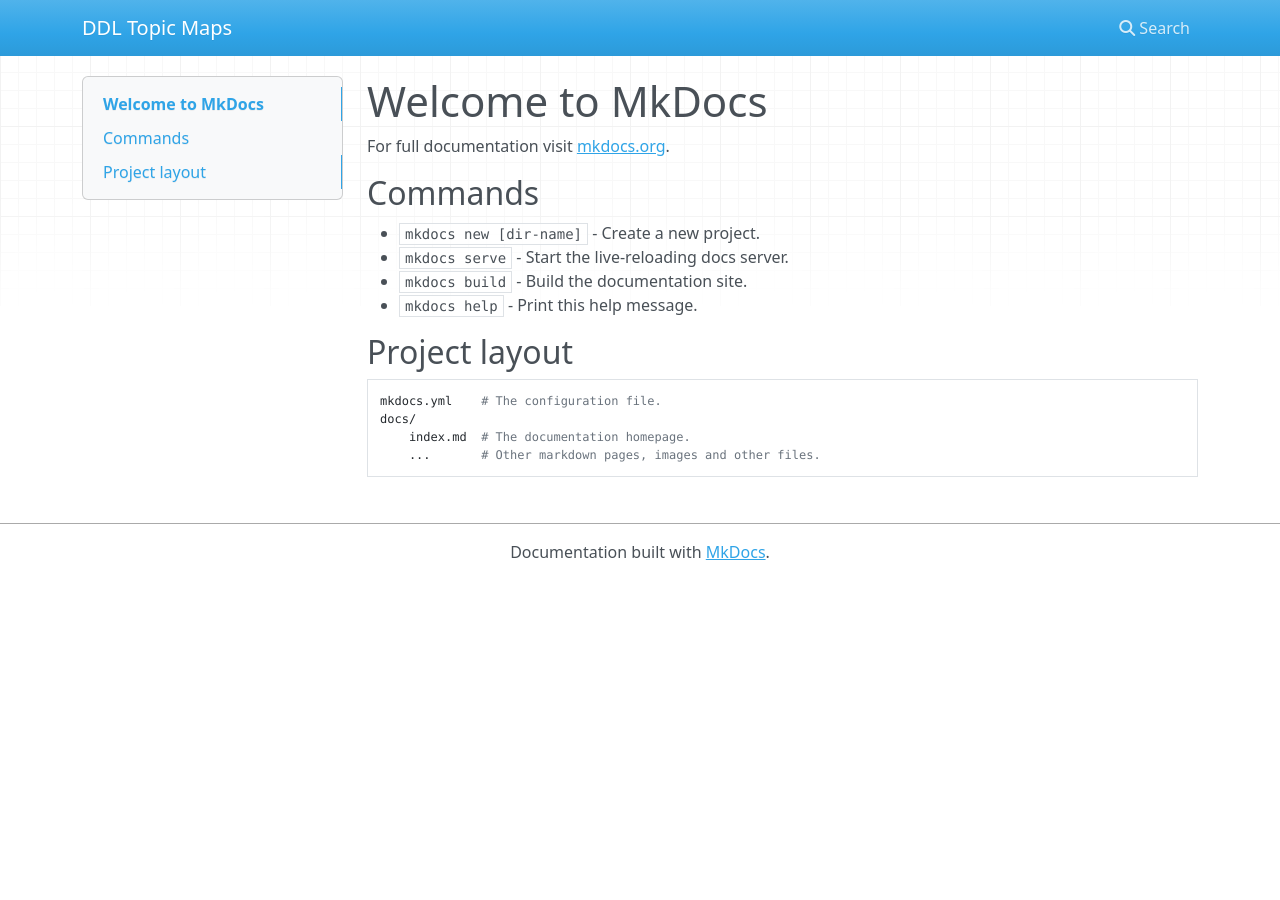
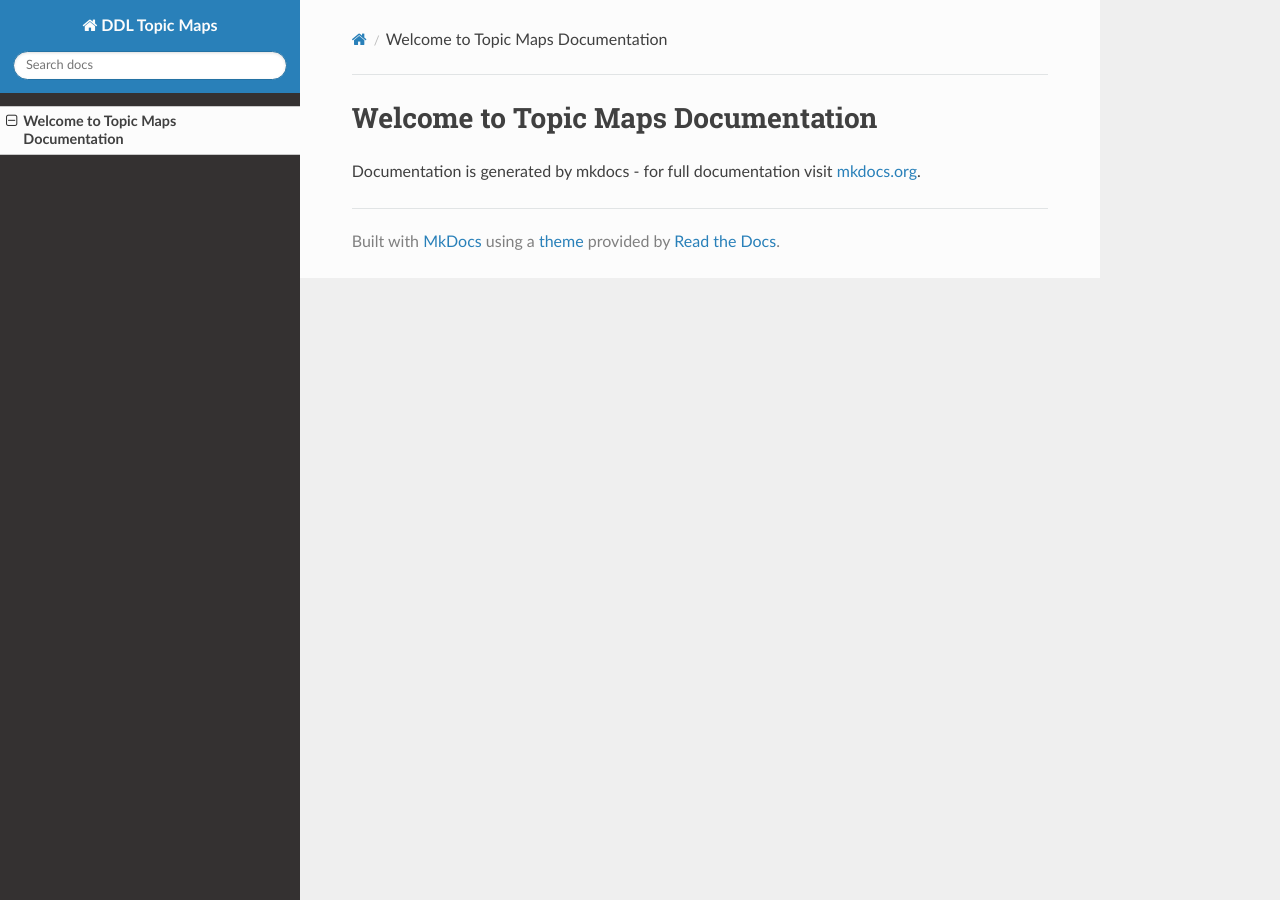
Before and after one commit to DistrictDataLabs/topicmaps, an MkDocs documentation site: the page built from docs/index.md, in a window 1280 px wide. Built offline with MkDocs 1.6.1, drawn with Linux system fonts in a browser that asks for light colours; nearby versions of some CDN libraries.

```diff
--- a/docs/index.md
+++ b/docs/index.md
@@ -1,17 +1,3 @@
-# Welcome to MkDocs
+# Welcome to Topic Maps Documentation
 
-For full documentation visit [mkdocs.org](http://mkdocs.org).
-
-## Commands
-
-* `mkdocs new [dir-name]` - Create a new project.
-* `mkdocs serve` - Start the live-reloading docs server.
-* `mkdocs build` - Build the documentation site.
-* `mkdocs help` - Print this help message.
-
-## Project layout
-
-    mkdocs.yml    # The configuration file.
-    docs/
-        index.md  # The documentation homepage.
-        ...       # Other markdown pages, images and other files.
+Documentation is generated by mkdocs - for full documentation visit [mkdocs.org](http://mkdocs.org).
--- a/mkdocs.yml
+++ b/mkdocs.yml
@@ -1 +1,2 @@
 site_name: DDL Topic Maps
+theme: readthedocs
```
Also changed, not shown: .travis.yml (added, +33 -0 lines), README.md (+50 -2 lines), docs/img/wordmap.png (added), 2 other files.
